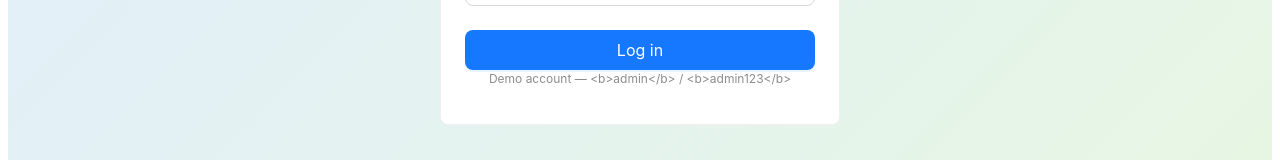
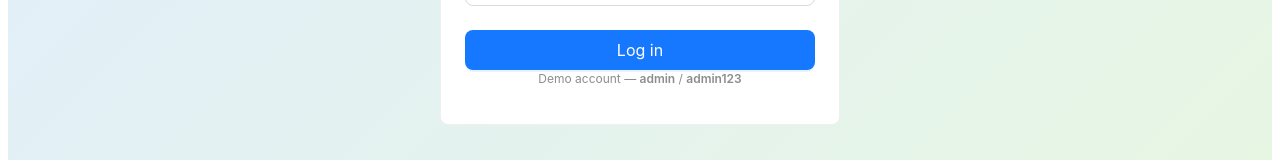
Before and after one commit to DuyguKamalak/ete-react-assignment, a React (Vite) app in the folder client/: page /login in a window 1280 px wide. Shown: the part 502-662 px from the top of the page. Built offline with nearby package versions, Linux system fonts and the light colour scheme; no server answers.

Commit message:
fix(client): render demo hint bold tags and pre-warm backend on load
- Use <strong> in i18n demo hint so tags render instead of showing literally
- Fire a background health ping on app load to wake the backend early

```diff
--- a/client/src/App.tsx
+++ b/client/src/App.tsx
@@ -1,4 +1,6 @@
+import { useEffect } from 'react';
 import { Routes, Route, Navigate } from 'react-router-dom';
+import { api } from './api/client';
 import { ProtectedRoute } from './components/ProtectedRoute';
 import { AppLayout } from './components/AppLayout';
 import { Login } from './pages/Login';
@@ -9,6 +11,12 @@ import { Products } from './pages/Products';
 import { ProductDetail } from './pages/ProductDetail';
 
 export default function App() {
+  // Pre-warm the backend on load so a sleeping free-tier instance is waking up
+  // while the user reads the login page — keeps the first real request snappy.
+  useEffect(() => {
+    api.get('/health').catch(() => {});
+  }, []);
+
   return (
     <Routes>
       <Route path="/login" element={<Login />} />
--- a/client/src/i18n/index.ts
+++ b/client/src/i18n/index.ts
@@ -31,7 +31,7 @@ const resources = {
         password: 'Password',
         loginBtn: 'Log in',
         registerBtn: 'Create account',
-        demoHint: 'Demo account — <b>admin</b> / <b>admin123</b>',
+        demoHint: 'Demo account — <strong>admin</strong> / <strong>admin123</strong>',
         welcome: 'Welcome back!',
         created: 'Account created successfully!',
         failed: 'Authentication failed',
@@ -129,7 +129,7 @@ const resources = {
         password: 'Şifre',
         loginBtn: 'Giriş yap',
         registerBtn: 'Hesap oluştur',
-        demoHint: 'Demo hesap — <b>admin</b> / <b>admin123</b>',
+        demoHint: 'Demo hesap — <strong>admin</strong> / <strong>admin123</strong>',
         welcome: 'Tekrar hoş geldiniz!',
         created: 'Hesap başarıyla oluşturuldu!',
         failed: 'Kimlik doğrulama başarısız',
```
